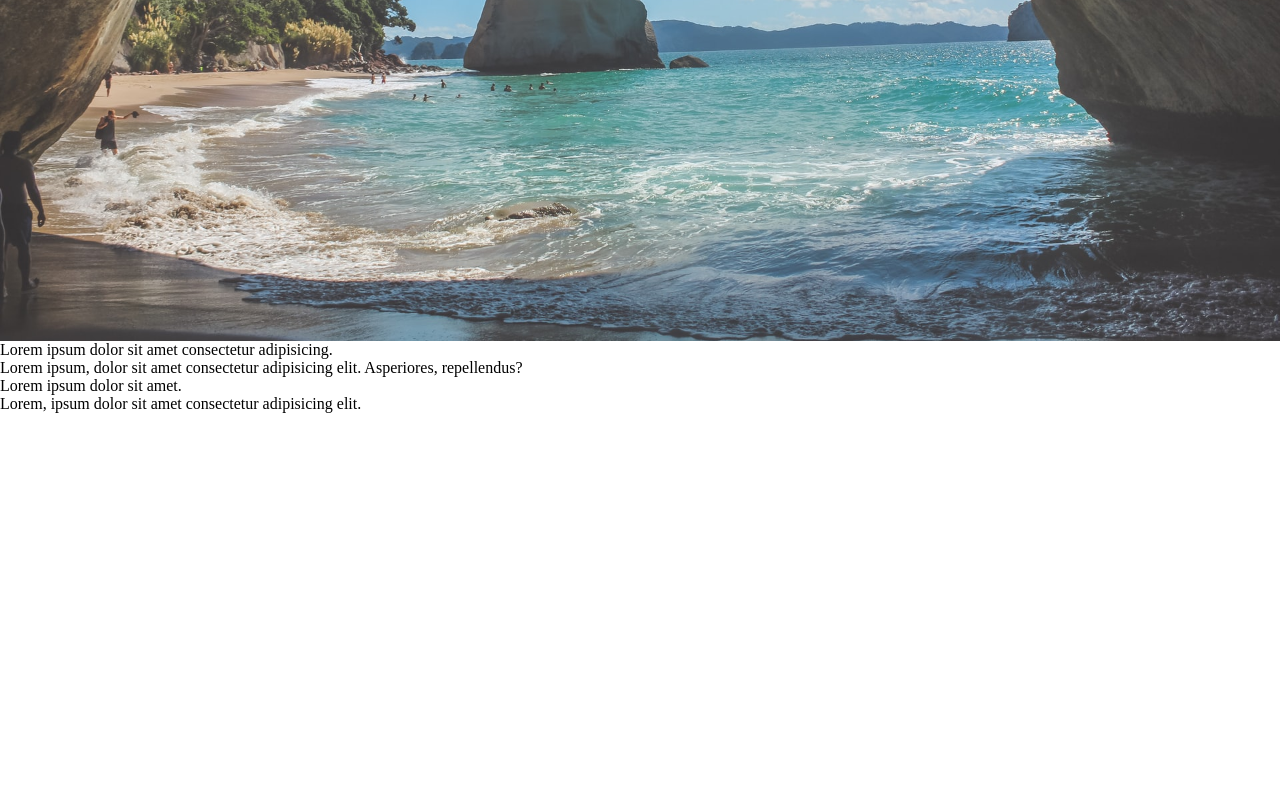
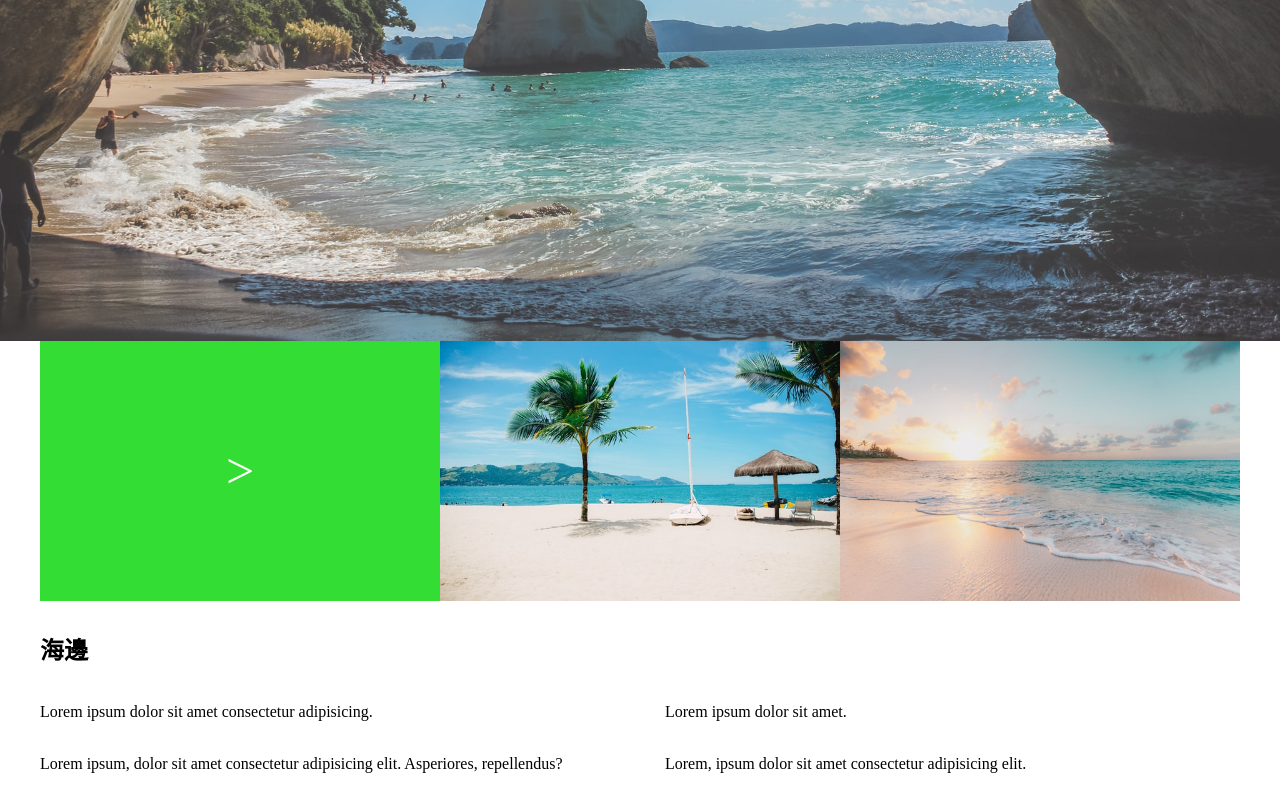
Before and after one commit to qaz852tgb963/Web_HC_TC_RWD, a plain HTML site: page index.html in a window 1280 px wide. Shown: the part 459-1259 px from the top of the page. Before the commit the page ends 872 px from the top, so only its background shows below. Drawn offline with Linux system fonts and the light colour scheme.

Commit message:
剩其他畫面

```diff
--- a/index.html
+++ b/index.html
@@ -18,17 +18,20 @@
     </nav>
     <div id="banner"></div>
     <section id="pic">
-        <div></div>
+        <div>></div>
         <div></div>
         <div></div>
     </section>
-    <section>
-        <p>Lorem ipsum dolor sit amet consectetur adipisicing.</p>
-        <p>Lorem ipsum, dolor sit amet consectetur adipisicing elit. Asperiores, repellendus?</p>
-    </section>
-    <section>
-        <p>Lorem ipsum dolor sit amet.</p>
-        <p>Lorem, ipsum dolor sit amet consectetur adipisicing elit.</p>
+    <section id="content">
+        <h1>海邊</h1>
+        <div>
+            <p>Lorem ipsum dolor sit amet consectetur adipisicing.</p>
+            <p>Lorem ipsum, dolor sit amet consectetur adipisicing elit. Asperiores, repellendus?</p>
+        </div>
+        <div>
+            <p>Lorem ipsum dolor sit amet.</p>
+            <p>Lorem, ipsum dolor sit amet consectetur adipisicing elit.</p>
+        </div>
     </section>
 </body>
 
--- a/style.scss
+++ b/style.scss
@@ -1,3 +1,8 @@
+@mixin desktop-box {
+    width: 1200px;
+    margin: 0 auto;
+}
+
 *{
     margin: 0;
     padding: 0;
@@ -12,8 +17,7 @@ nav{
     width: 100%;
 
     div{
-        width: 1200px;
-        margin: 0 auto;
+       @include desktop-box();
 
         a{
             color: white;
@@ -22,7 +26,7 @@ nav{
             transform: 0.5s;
 
             &:hover{
-                color: yellow;
+                color: #3d3;
             }
         }
     }
@@ -35,3 +39,52 @@ nav{
     background-position: center;
     background-size: cover;
 }
+
+#pic{
+    @include desktop-box();
+
+    display: grid;
+    grid-template-columns: repeat(3,1fr);
+    color: white;
+
+    div{
+        height: 260px;
+
+        &:nth-child(1){
+            background: #3d3;
+            font-size: 50px;
+            display: grid;
+            align-items: center;
+            text-align: center;
+        }
+
+        &:nth-child(2){
+            background-image: url(./img/d-beach-1.jpg);
+            background-size: 100%;
+        }
+
+        &:nth-child(3){
+            background-image: url(./img/d-beach-2.jpg);
+            background-size: 100%;
+        }
+    }
+}
+
+
+#content{
+    @include desktop-box();
+
+    display: grid;
+    grid-template-columns: repeat(2,1fr);
+    grid-gap: 0 50px;
+
+    h1{
+        grid-column: 1/3;
+        padding: 30px 0;
+    }
+
+    p{
+        line-height: 2;
+        margin-bottom: 20px;
+    }
+}
```
Also changed, not shown: style.css, 1 other file.
